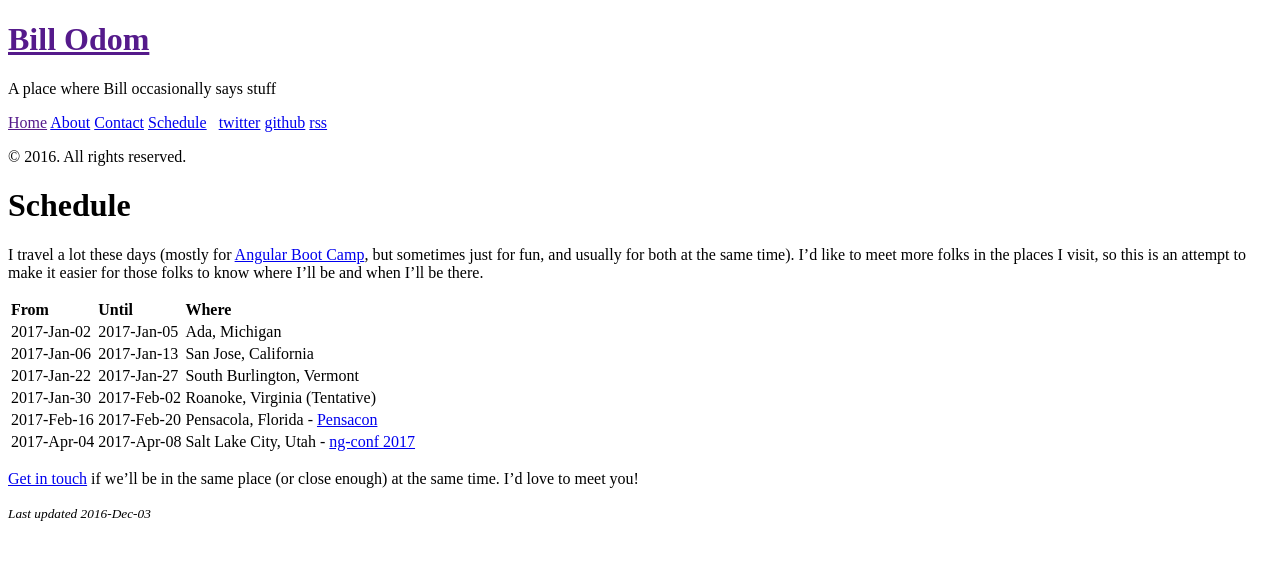
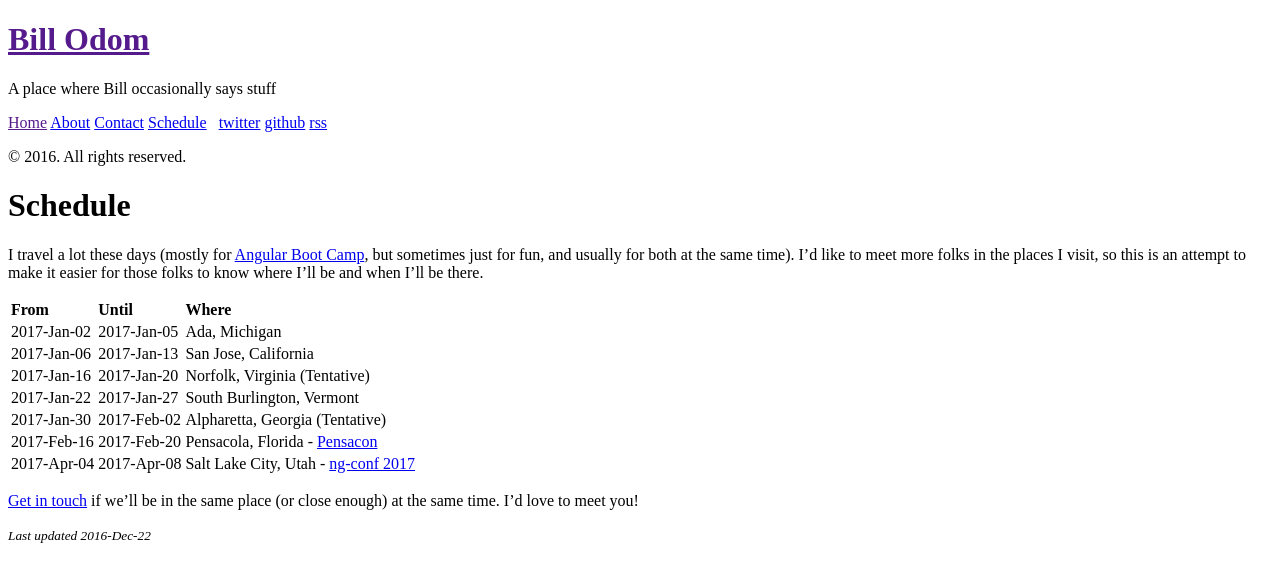
Before and after one commit to wnodom/wnodom.github.io, a Jekyll site: the page built from schedule.md, in a window 1280 px wide. Shown: the top 582 px of the page. Built offline with Jekyll 4.4.1, drawn with Linux system fonts in a browser that asks for light colours.

Commit message:
Update schedule - add Norfolk; change VA to GA

```diff
--- a/schedule.md
+++ b/schedule.md
@@ -1,7 +1,7 @@
 ---
 layout: page
 title: Schedule
-update_date: Sat Dec  3 23:24:40 2016
+update_date: Thu Dec 22 13:55:14 2016
 ---
 
 I travel a lot these days (mostly for [Angular Boot Camp](http://angularbootcamp.com/), but sometimes just for fun, and usually for both at the same time). I'd like to meet more folks in the places I visit, so this is an attempt to make it easier for those folks to know where I'll be and when I'll be there.
@@ -10,8 +10,9 @@ I travel a lot these days (mostly for [Angular Boot Camp](http://angularbootcamp
 |:------------|:------------|:-
 | 2017-Jan-02 | 2017-Jan-05 | Ada, Michigan
 | 2017-Jan-06 | 2017-Jan-13 | San Jose, California
+| 2017-Jan-16 | 2017-Jan-20 | Norfolk, Virginia (Tentative)
 | 2017-Jan-22 | 2017-Jan-27 | South Burlington, Vermont
-| 2017-Jan-30 | 2017-Feb-02 | Roanoke, Virginia (Tentative)
+| 2017-Jan-30 | 2017-Feb-02 | Alpharetta, Georgia (Tentative)
 | 2017-Feb-16 | 2017-Feb-20 | Pensacola, Florida - [Pensacon](http://pensacon.com/)
 | 2017-Apr-04 | 2017-Apr-08 | Salt Lake City, Utah - [ng-conf 2017](https://ng-conf.org)
 
```
